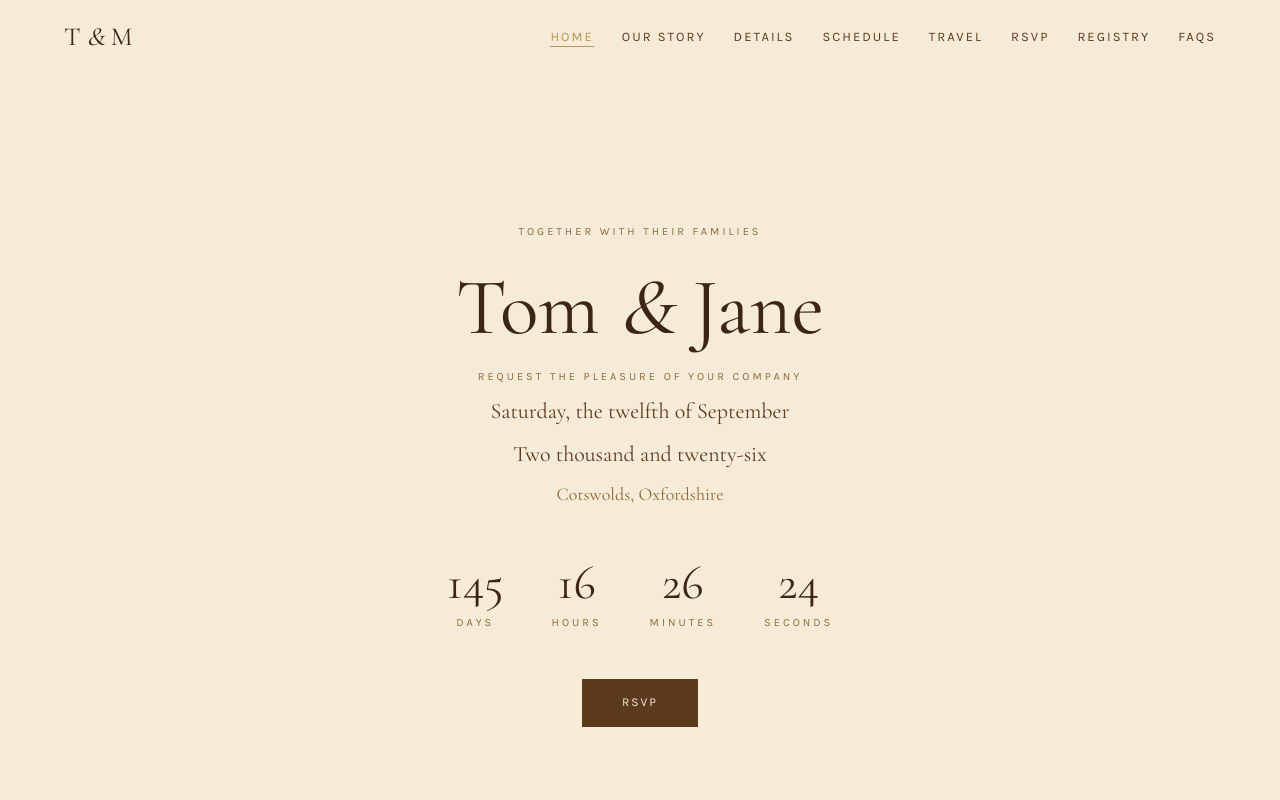
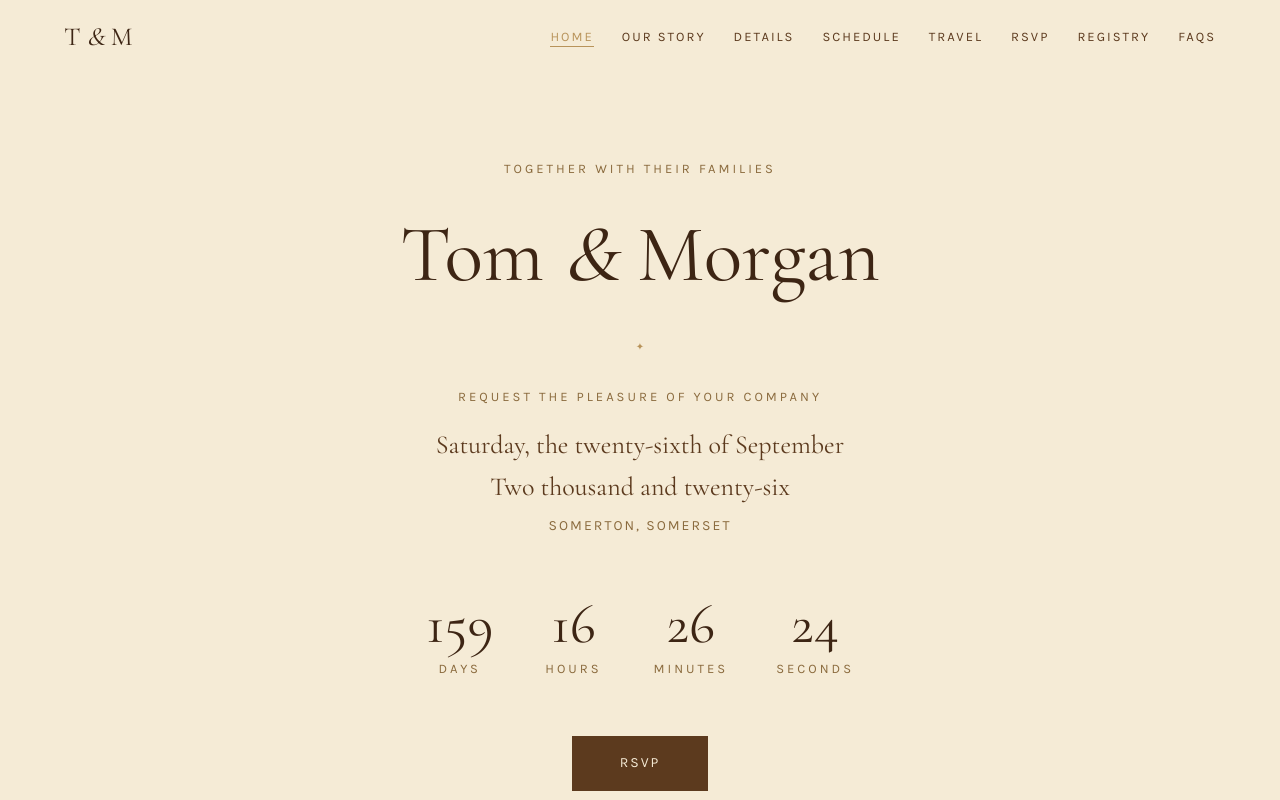
Before and after one commit to tdr24008/Wedding-website, a Next.js app: page / in a window 1280 px wide. Shown: the top 800 px of the page. Built offline with nearby package versions, Linux system fonts and the light colour scheme.

Commit message:
feat: build Hero section
Add decorative line flourish between names and date.
Refine spacing and visual hierarchy. Location now uses
small caps label style for consistency. Larger button padding.

Co-Authored-By: Claude Opus 4.6 <noreply@anthropic.com>

```diff
--- a/components/Hero.tsx
+++ b/components/Hero.tsx
@@ -9,7 +9,7 @@ interface TimeLeft {
   seconds: number;
 }
 
-const WEDDING_DATE = new Date("2026-09-12T14:00:00");
+const WEDDING_DATE = new Date("2026-09-26T14:00:00");
 
 function calculateTimeLeft(): TimeLeft {
   const diff = WEDDING_DATE.getTime() - Date.now();
@@ -24,10 +24,10 @@ function calculateTimeLeft(): TimeLeft {
 
 function CountdownUnit({ value, label }: { value: number; label: string }) {
   return (
-    <div style={{ textAlign: "center" }}>
+    <div style={{ textAlign: "center", minWidth: 64 }}>
       <div
         style={{
-          fontSize: 48,
+          fontSize: 56,
           fontWeight: 400,
           lineHeight: 1.1,
           color: "#3D2514",
@@ -38,7 +38,7 @@ function CountdownUnit({ value, label }: { value: number; label: string }) {
       <div
         style={{
           fontFamily: "var(--font-karla), sans-serif",
-          fontSize: 11,
+          fontSize: 13,
           letterSpacing: 3,
           textTransform: "uppercase",
           color: "#8A6A3D",
@@ -47,6 +47,24 @@ function CountdownUnit({ value, label }: { value: number; label: string }) {
       >
         {label}
       </div>
+    </div>
+  );
+}
+
+function DecorativeLine() {
+  return (
+    <div
+      style={{
+        display: "flex",
+        alignItems: "center",
+        gap: 12,
+        margin: "32px auto",
+        maxWidth: 200,
+      }}
+    >
+      <span style={{ flex: 1, height: 1, backgroundColor: "#B8935A" }} />
+      <span style={{ color: "#B8935A", fontSize: 10 }}>✦</span>
+      <span style={{ flex: 1, height: 1, backgroundColor: "#B8935A" }} />
     </div>
   );
 }
@@ -81,11 +99,11 @@ export default function Hero() {
       <p
         style={{
           fontFamily: "var(--font-karla), sans-serif",
-          fontSize: 11,
+          fontSize: 13,
           letterSpacing: 3,
           textTransform: "uppercase",
           color: "#8A6A3D",
-          marginBottom: 24,
+          marginBottom: 32,
         }}
       >
         Together with their families
@@ -97,20 +115,22 @@ export default function Hero() {
           fontWeight: 400,
           color: "#3D2514",
           lineHeight: 1.1,
-          marginBottom: 16,
+          marginBottom: 8,
         }}
       >
-        Tom <span style={{ fontStyle: "italic" }}>&amp;</span> Jane
+        Tom <span style={{ fontStyle: "italic" }}>&amp;</span> Morgan
       </h1>
+
+      <DecorativeLine />
 
       <p
         style={{
           fontFamily: "var(--font-karla), sans-serif",
-          fontSize: 11,
+          fontSize: 13,
           letterSpacing: 3,
           textTransform: "uppercase",
           color: "#8A6A3D",
-          marginBottom: 8,
+          marginBottom: 16,
         }}
       >
         Request the pleasure of your company
@@ -118,17 +138,17 @@ export default function Hero() {
 
       <p
         style={{
-          fontSize: 22,
+          fontSize: 26,
           color: "#5C3A1E",
-          marginBottom: 8,
+          lineHeight: 1.6,
         }}
       >
-        Saturday, the twelfth of September
+        Saturday, the twenty-sixth of September
       </p>
 
       <p
         style={{
-          fontSize: 22,
+          fontSize: 26,
           color: "#5C3A1E",
           marginBottom: 8,
         }}
@@ -138,12 +158,15 @@ export default function Hero() {
 
       <p
         style={{
-          fontSize: 18,
+          fontFamily: "var(--font-karla), sans-serif",
+          fontSize: 14,
+          letterSpacing: 2,
+          textTransform: "uppercase",
           color: "#8A6A3D",
-          marginBottom: 48,
+          marginBottom: 56,
         }}
       >
-        Cotswolds, Oxfordshire
+        Somerton, Somerset
       </p>
 
       {timeLeft && (
@@ -151,7 +174,7 @@ export default function Hero() {
           style={{
             display: "flex",
             gap: "clamp(24px, 5vw, 48px)",
-            marginBottom: 48,
+            marginBottom: 56,
           }}
         >
           <CountdownUnit value={timeLeft.days} label="Days" />
@@ -169,15 +192,16 @@ export default function Hero() {
         }}
         style={{
           fontFamily: "var(--font-karla), sans-serif",
-          fontSize: 12,
+          fontSize: 14,
           letterSpacing: 2,
           textTransform: "uppercase",
           backgroundColor: "#5C3A1E",
           color: "#F5EBD6",
-          padding: "14px 40px",
+          padding: "16px 48px",
           textDecoration: "none",
           border: "none",
           cursor: "pointer",
+          transition: "background-color 0.2s",
         }}
       >
         RSVP
```
